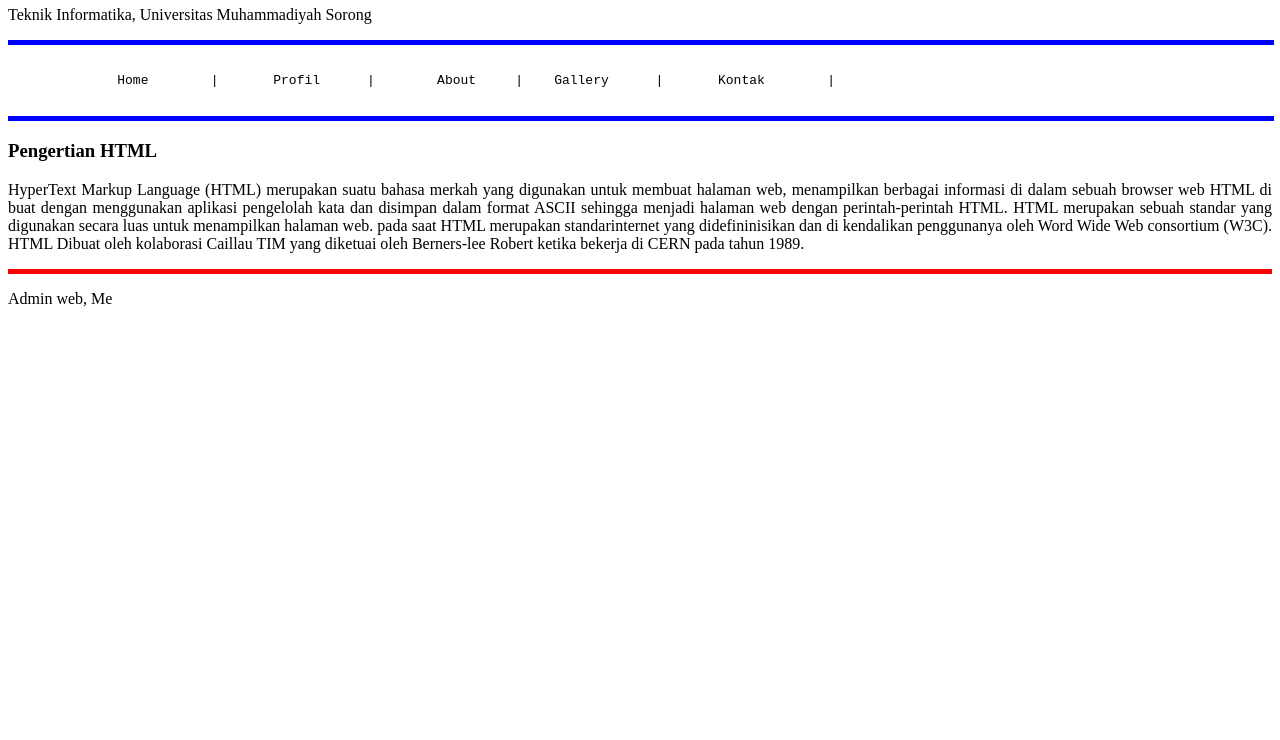
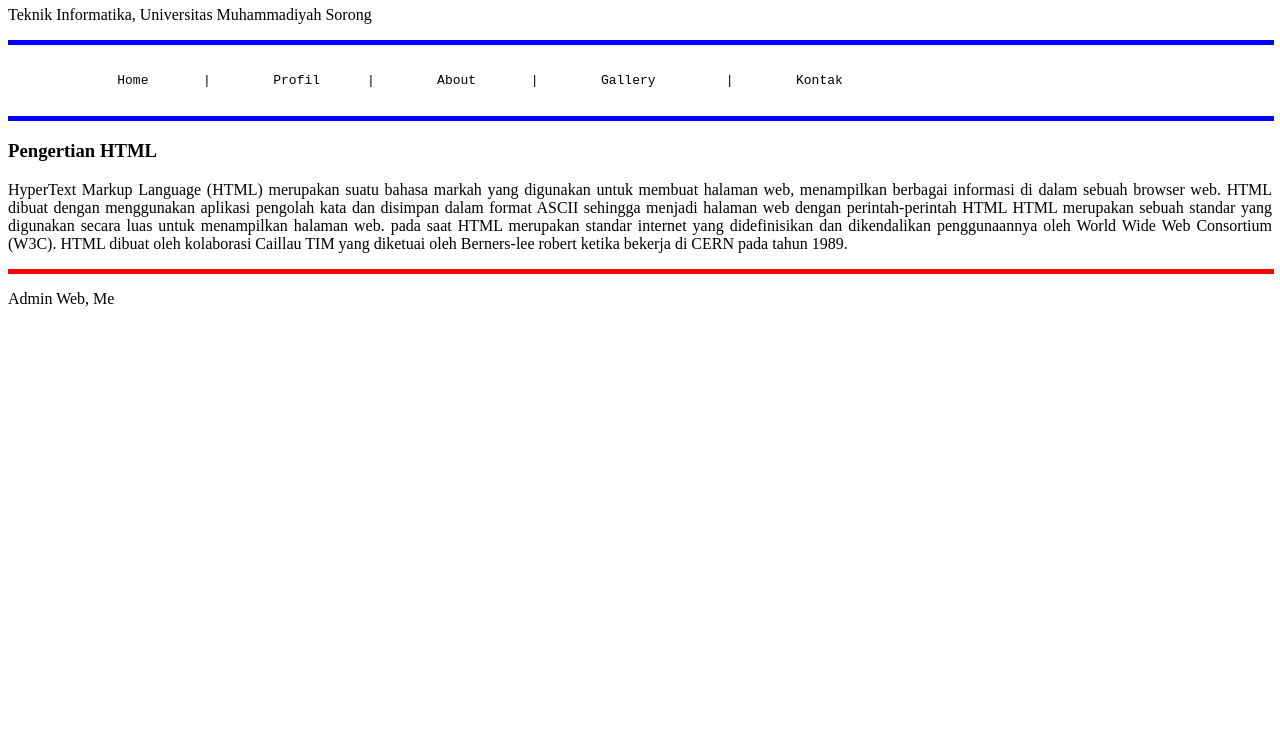
Before and after one commit to IkaNurAlfiani/201855202062-IkaNur, a plain HTML site: page tugas-2.html in a window 1280 px wide. Shown: the part 60-800 px from the top of the page. Drawn offline with Linux system fonts and the light colour scheme.

Commit message:
Pertemuan-2

```diff
--- a/tugas-2.html
+++ b/tugas-2.html
@@ -1,28 +1,24 @@
-<html>
-    <head>
-        <title>tugas pertemuah 2</title>
-        <link rel="stylesheet" href="style.css">
-    </head>
-    <body>
-        <h1>Belajar Pemrograman WEB</h1>
-        <p>Teknik Informatika, Universitas Muhammadiyah Sorong</p>
+<HTML>
+    <HEAD>
+    <TITLE>Halaman Utama</TITLE>
+        <meta charset="utf-8\">
+        <meta http-equiv="refresh" content="4">
+        <meta name="Generator" content="EditPlus">
+        <meta name="Author" content="Pembuat Program">
+        <meta name="Keyword" content="belajar meta tag, html dasar, tag html">
+        <meta name="Description" content="Penggunaan meta tag dalam pemograman web">
+    </HEAD>
+    <BODY>
+        <h1>Belajar Pemograman WEB </h1>
+        <p>Teknik Informatika, Universitas Muhammadiyah Sorong </p>
         <hr width=100% size=5 color=blue align=center>
         <pre><nav>
-            <a>  Home  </a>      |      <a> Profil </a>     |       <a> About </a>    |   <a> Gallery </a>     |      <a> Kontak </a>       |
+             <a> Home </a>      |       <a> Profil </a>     |       <a> About </a>      |       <a> Gallery </a>        |       <a> Kontak </a>
             </nav></pre>
         <hr width=100% size=5 color=blue align=center>
-        <h3>Pengertian HTML</h3>
-        <p align=justify>HyperText Markup Language (HTML) merupakan suatu bahasa merkah yang digunakan untuk membuat halaman
-            web, menampilkan berbagai informasi di dalam sebuah browser web HTML di buat dengan menggunakan aplikasi pengelolah kata
-            dan disimpan dalam format ASCII sehingga menjadi halaman web dengan perintah-perintah HTML.
-            HTML merupakan sebuah standar yang digunakan secara luas untuk menampilkan halaman web.
-            pada saat HTML merupakan standarinternet yang didefininisikan
-            dan di kendalikan penggunanya oleh Word Wide Web consortium (W3C).
-            HTML Dibuat oleh kolaborasi Caillau TIM yang diketuai oleh
-            Berners-lee Robert ketika bekerja di CERN pada tahun 1989.</p>
-
-        <hr wight=100% size=5 color=red align=center>
-            <p>Admin web, Me</p>
-
-    </body>
-</html>
+        <h3>Pengertian HTML </h3>
+        <p align=justify>HyperText Markup Language (HTML) merupakan suatu bahasa markah yang digunakan untuk membuat halaman web, menampilkan berbagai informasi di dalam sebuah browser web. HTML dibuat dengan menggunakan aplikasi pengolah kata dan disimpan dalam format ASCII sehingga menjadi halaman web dengan perintah-perintah HTML HTML merupakan sebuah standar yang digunakan secara luas untuk menampilkan halaman web. pada saat HTML merupakan standar internet yang didefinisikan dan dikendalikan penggunaannya oleh World Wide Web Consortium (W3C). HTML dibuat oleh kolaborasi Caillau TIM yang diketuai oleh Berners-lee robert ketika bekerja di CERN pada tahun 1989.</p>
+        <hr width=100% size=5 color=red align=center>
+        <p>Admin Web, Me</p>
+    </BODY>
+    </HTML>
```
